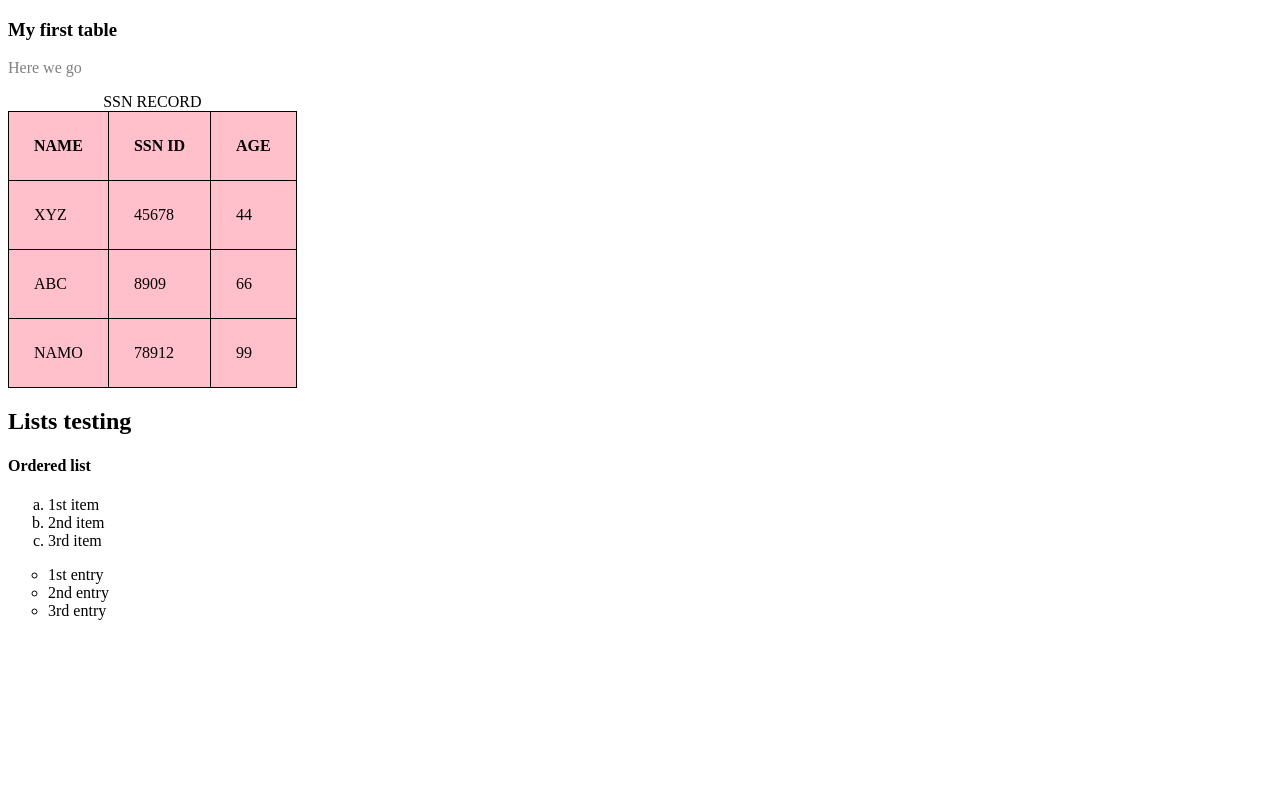
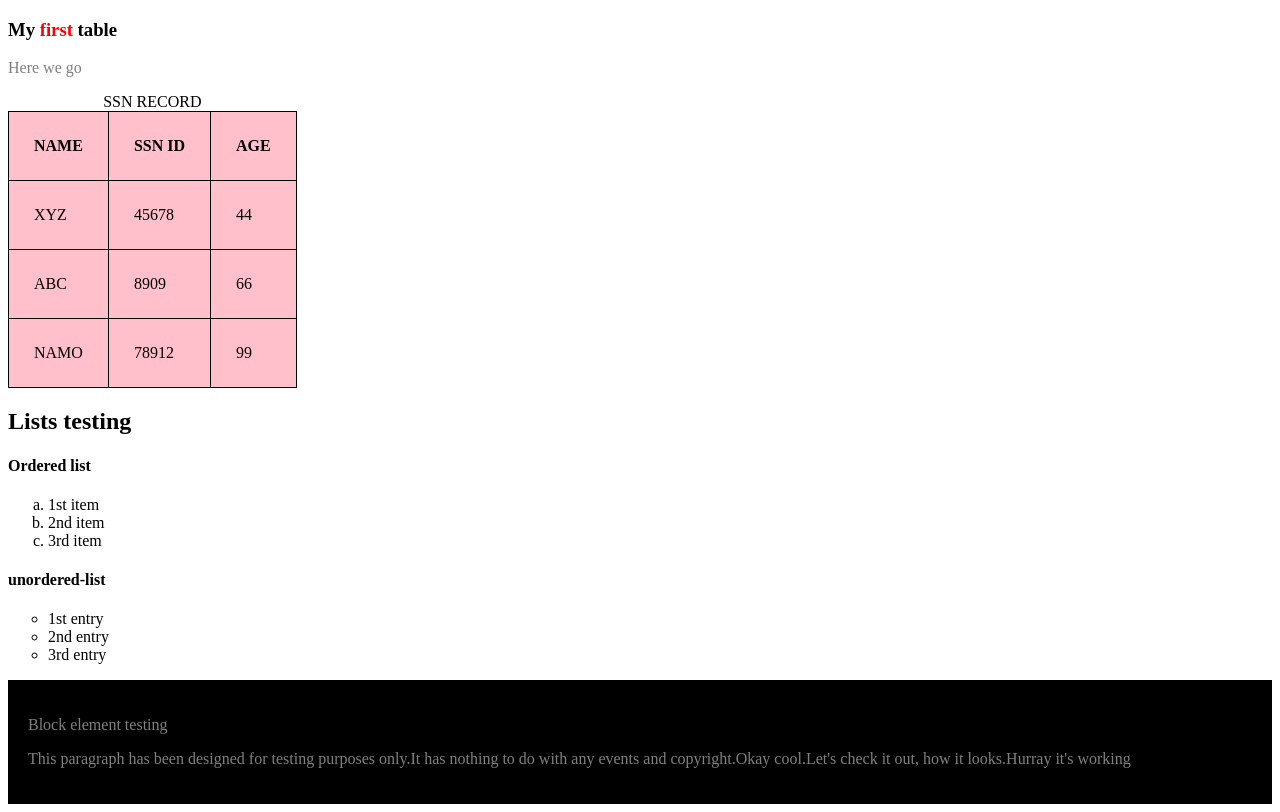
Before and after one commit to rahulphalswal111/rahul.practice, a website: page index.html in a window 1280 px wide. Drawn offline with Linux system fonts and the light colour scheme.

Commit message:
1 file modified

```diff
--- a/index.html
+++ b/index.html
@@ -27,7 +27,7 @@
 </head>       <!--can't put commments while elements tag are open-->
 
 <body>
-	<h3>My first table</h3>
+	<h3>My <span style="color:red">first</span> table</h3>
 	<p>Here we go</p>
 	<table id="t01">
     <caption>SSN RECORD</caption>   <!--caption tag used-->
@@ -59,11 +59,16 @@
     <li>2nd item</li>
     <li>3rd item</li>
     </ol>
+    <h4>unordered-list</h4>
   <ul style="list-style-type:circle">
     <li>1st entry</li>
     <li>2nd entry</li>
     <li>3rd entry</li>
   </ul>
+  <div style="background-color:black;color:white;padding:20px;">
+    <p>Block element testing</p>
+    <p>This paragraph has been designed for testing purposes only.It has nothing to do with any events and copyright.Okay cool.Let's check it out, how it looks.Hurray it's working</p>
+  </div>
 </body>
 
 </html>
```
